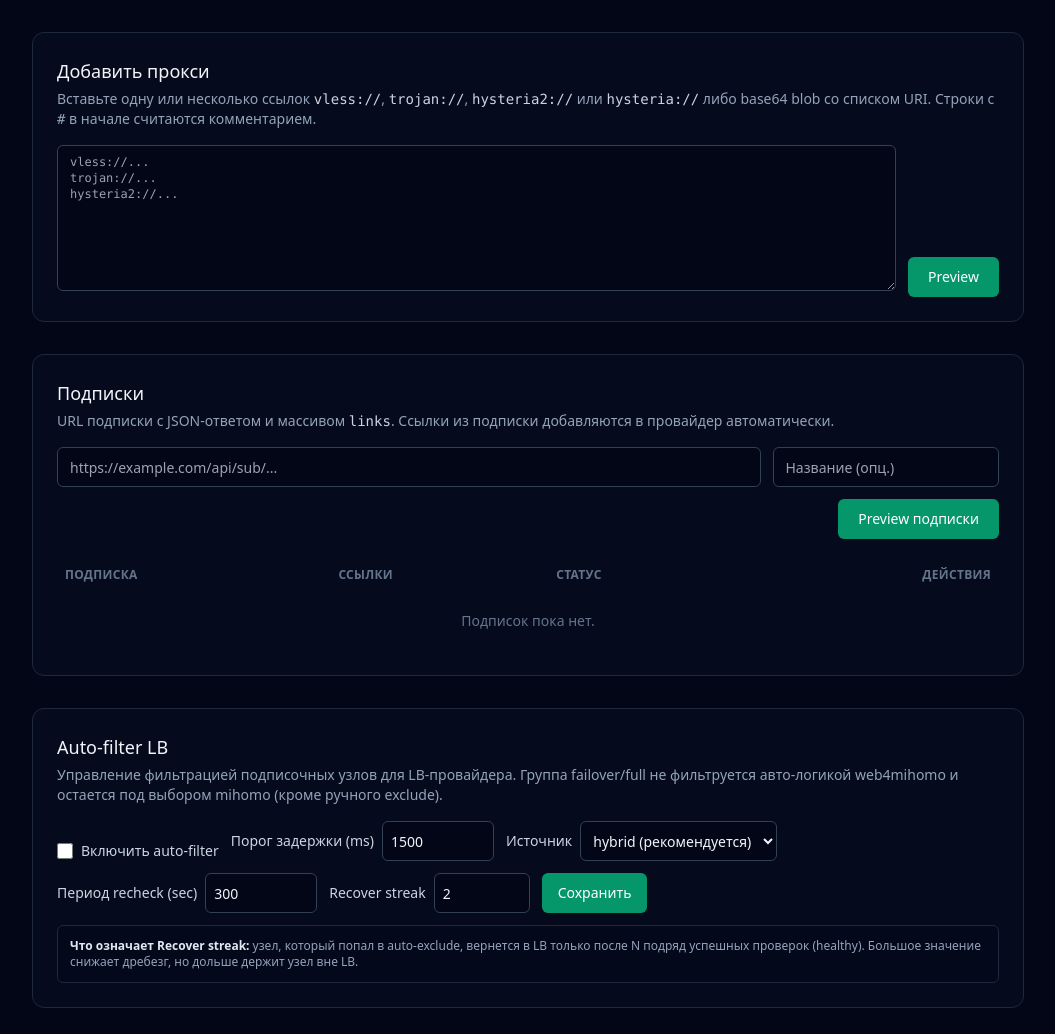
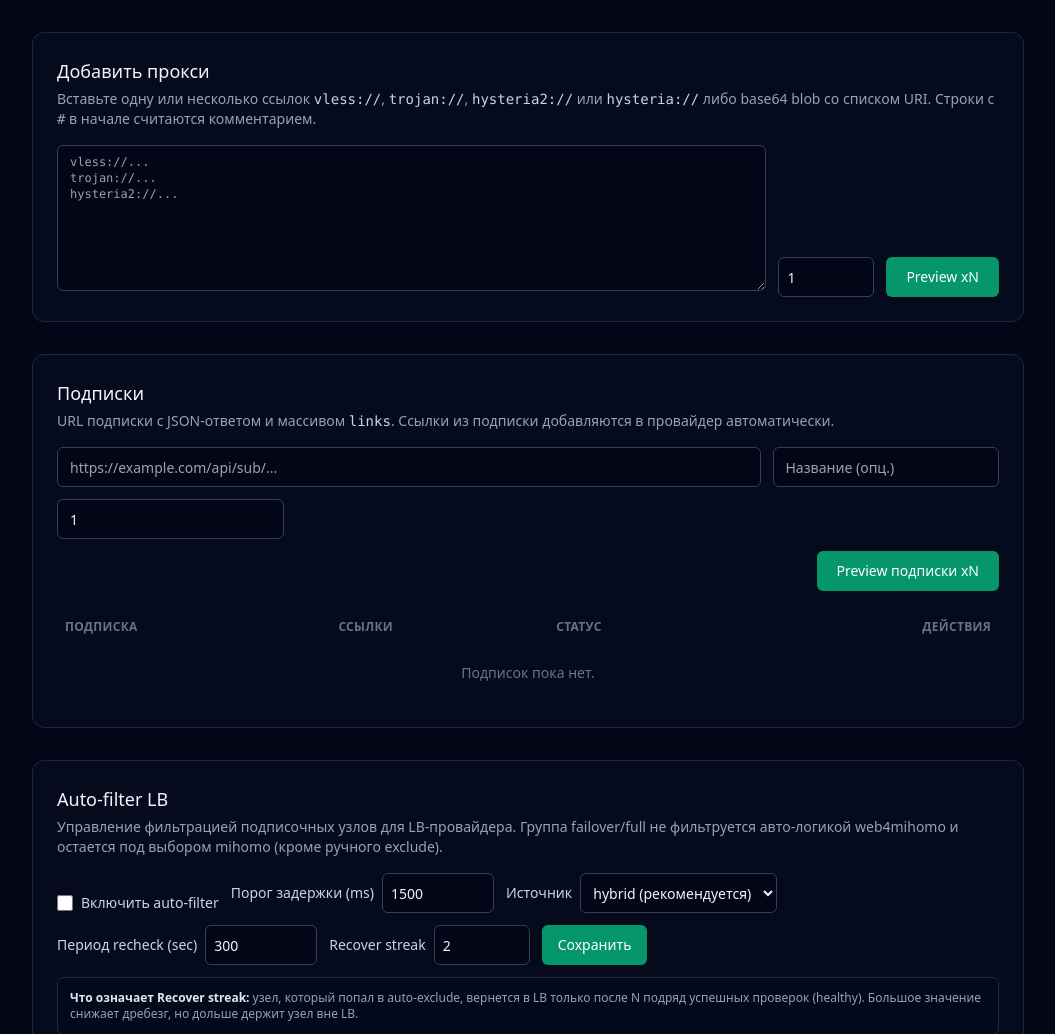
Before and after one commit to shvshnkr/web4mihomo, a FastAPI app: page / in a window 1280 px wide. Shown: the part 88-1122 px from the top of the page, without its empty margins (112-1167 px from the left). Run offline with FastAPI, Linux system fonts and the light colour scheme; some libraries are stand-ins or nearby versions.

Commit message:
fix: correct subscription preview probe and add preview rerun rounds
Probe subscription preview candidates as temporary manual nodes so they are not dropped before delay checks, and add configurable Preview xN rounds for better pre-add decisions.

Made-with: Cursor

```diff
--- a/templates/partials/dashboard.html
+++ b/templates/partials/dashboard.html
@@ -30,11 +30,22 @@
           class="w-full rounded-md border border-slate-700 bg-slate-950 px-3 py-2 font-mono text-xs text-slate-100 outline-none ring-emerald-500/30 focus:ring-2"
         ></textarea>
       </label>
+      <label>
+        <span class="sr-only">Раундов preview ping</span>
+        <input
+          name="preview_rounds"
+          type="number"
+          min="1"
+          max="10"
+          value="{{ manual_preview.ping_rounds if manual_preview else 1 }}"
+          class="h-10 w-24 rounded-md border border-slate-700 bg-slate-950 px-2 text-sm text-slate-100 outline-none ring-emerald-500/30 focus:ring-2"
+        />
+      </label>
       <button
         type="submit"
         class="h-10 shrink-0 rounded-md bg-emerald-600 px-5 text-sm font-medium text-white hover:bg-emerald-500"
       >
-        Preview
+        Preview xN
       </button>
     </form>
     {% if manual_preview %}
@@ -52,6 +63,7 @@
           {% if manual_preview.valid %}
             <form hx-post="/htmx/add/confirm" hx-target="#dashboard-root" hx-swap="innerHTML">
               <textarea name="link" class="hidden">{{ manual_preview.raw }}</textarea>
+              <input type="hidden" name="preview_rounds" value="{{ manual_preview.ping_rounds or 1 }}" />
               <button
                 type="submit"
                 class="rounded-md bg-emerald-600 px-4 py-2 text-sm font-medium text-white hover:bg-emerald-500"
@@ -136,11 +148,22 @@
           class="h-10 w-full rounded-md border border-slate-700 bg-slate-950 px-3 text-sm text-slate-100 outline-none ring-emerald-500/30 focus:ring-2"
         />
       </label>
+      <label>
+        <span class="sr-only">Раундов preview ping</span>
+        <input
+          name="preview_rounds"
+          type="number"
+          min="1"
+          max="10"
+          value="{{ subscription_preview.ping_rounds if subscription_preview else 1 }}"
+          class="h-10 w-full rounded-md border border-slate-700 bg-slate-950 px-3 text-sm text-slate-100 outline-none ring-emerald-500/30 focus:ring-2"
+        />
+      </label>
       <button
         type="submit"
         class="h-10 rounded-md bg-emerald-600 px-5 text-sm font-medium text-white hover:bg-emerald-500 sm:col-span-4 sm:justify-self-end"
       >
-        Preview подписки
+        Preview подписки xN
       </button>
     </form>
     {% if subscription_preview %}
@@ -162,6 +185,7 @@
             <form hx-post="/htmx/subscription/add" hx-target="#dashboard-root" hx-swap="innerHTML">
               <input type="hidden" name="url" value="{{ subscription_preview.url }}" />
               <input type="hidden" name="name" value="{{ subscription_preview.name }}" />
+              <input type="hidden" name="preview_rounds" value="{{ subscription_preview.ping_rounds or 1 }}" />
               <button
                 type="submit"
                 class="rounded-md bg-emerald-600 px-4 py-2 text-sm font-medium text-white hover:bg-emerald-500"
```
Also changed, not shown: app/routers/actions.py (+17 -7 lines).
